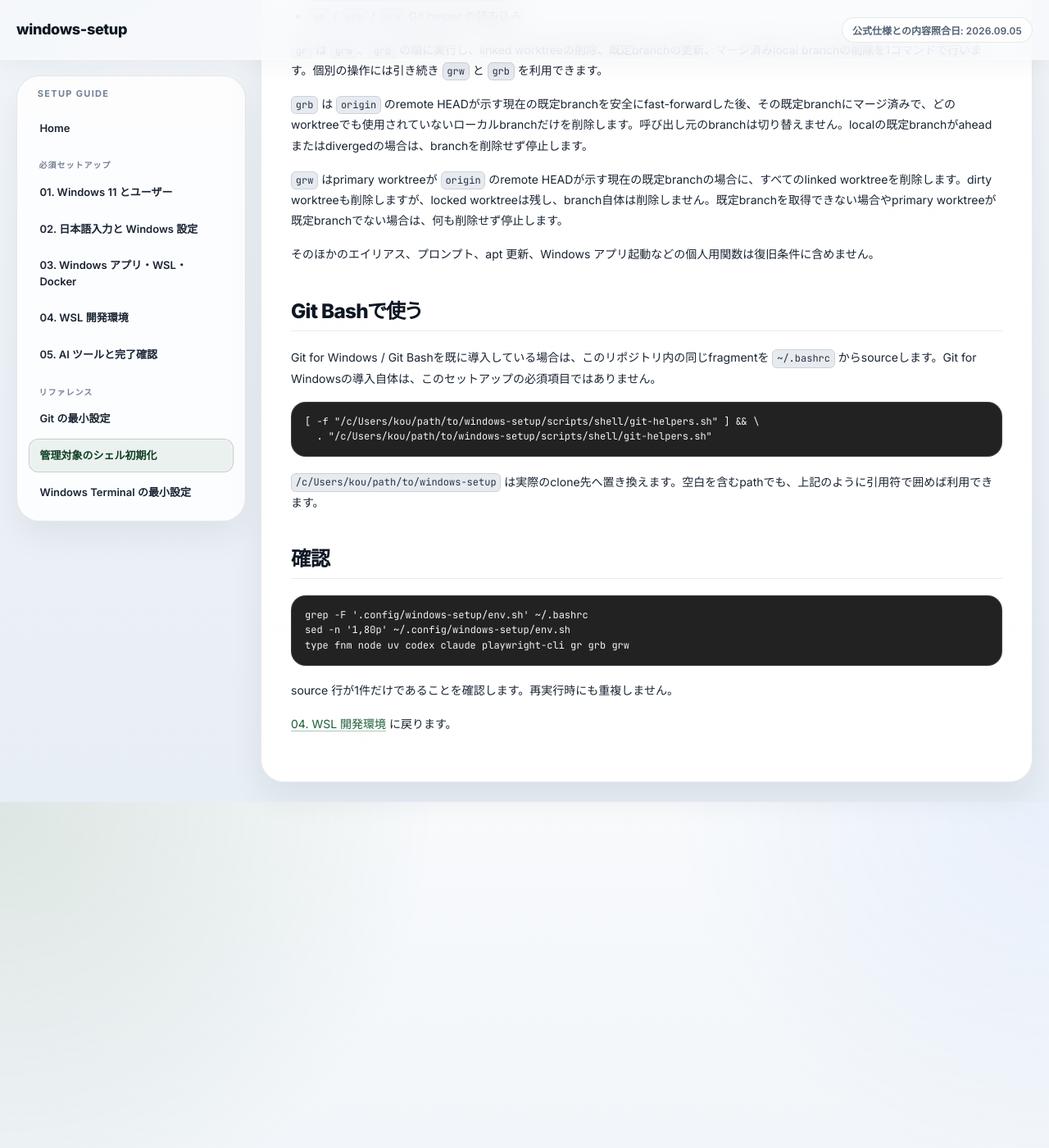
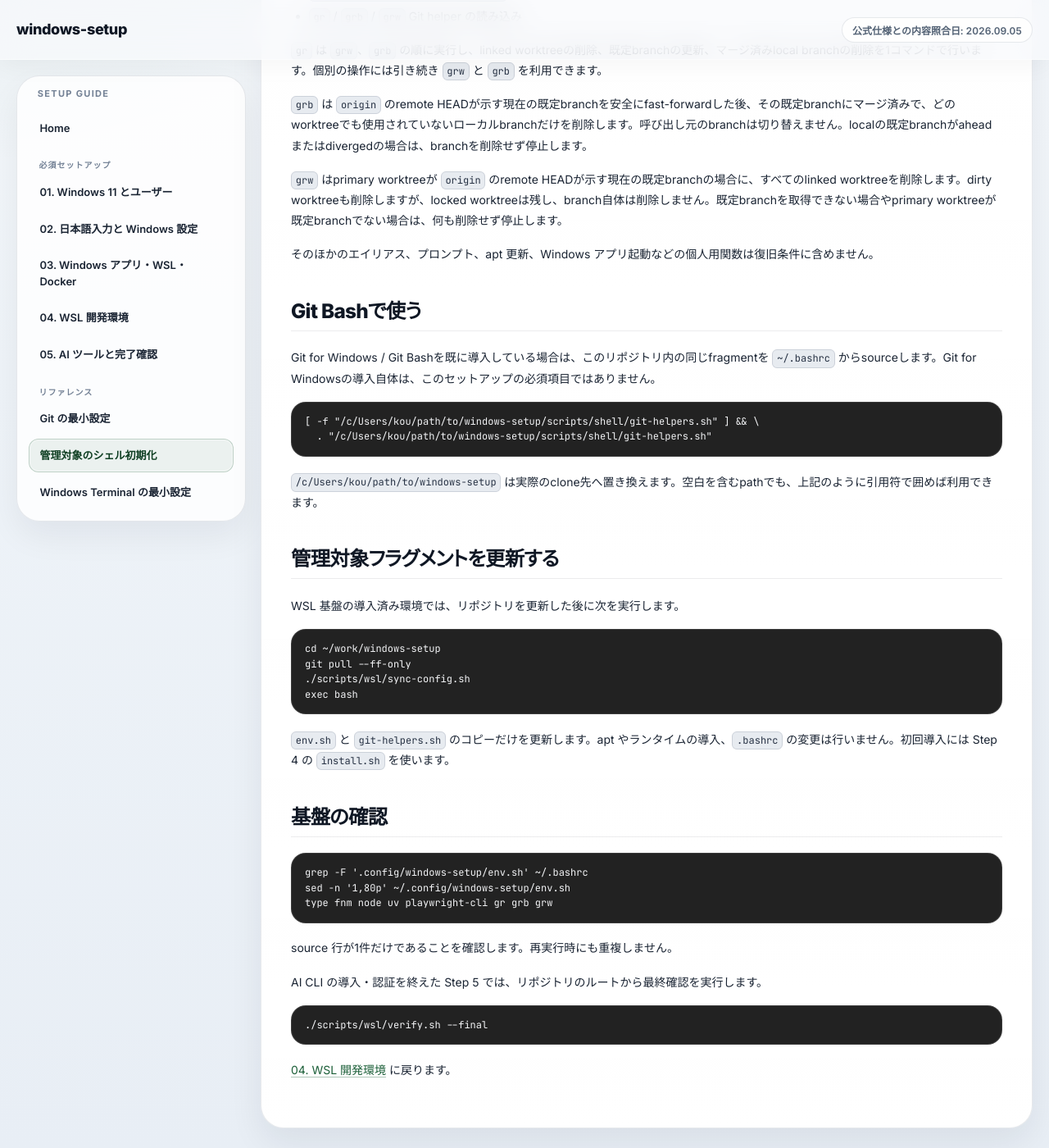
Before and after one commit to koumatsumoto/windows-setup-2026, a Jekyll site: the page built from docs/06-SHELL-CONFIG.md, in a window 1280 px wide and 1400 px high, scrolled down 422 px. Shown: the whole window at 82% size. Built offline with Jekyll 4.4.1, drawn with Linux system fonts in a browser that asks for light colours.

Commit message:
fix: セットアップの再開とGit完了確認を確実にする
Windowsの別セッションで展開先を再定義し、Git global設定の欠落を検出する。管理フラグメントのコピーを同期専用スクリプトへ共通化し、Python3はnative addon用のビルド基盤として維持する。

Refs #36

````diff
--- a/_includes/site-nav-links.html
+++ b/_includes/site-nav-links.html
@@ -8,13 +8,13 @@
   <li class="side-nav__item">
     <a href="{{ '/' | relative_url }}" {% if page.url == '/' %}aria-current="page"{% endif %}>{{ home_nav_label }}</a>
   </li>
-  <li class="side-nav__group" aria-hidden="true">必須セットアップ</li>
+  <li class="side-nav__group">必須セットアップ</li>
   {% for nav_page in setup_pages %}
     <li class="side-nav__item">
       <a href="{{ nav_page.url | relative_url }}" {% if nav_page.url == page.url %}aria-current="page"{% endif %}>{{ nav_page.nav_label | default: nav_page.title }}</a>
     </li>
   {% endfor %}
-  <li class="side-nav__group" aria-hidden="true">リファレンス</li>
+  <li class="side-nav__group">リファレンス</li>
   {% for nav_page in reference_pages %}
     <li class="side-nav__item">
       <a href="{{ nav_page.url | relative_url }}" {% if nav_page.url == page.url %}aria-current="page"{% endif %}>{{ nav_page.nav_label | default: nav_page.title }}</a>
--- a/docs/06-SHELL-CONFIG.md
+++ b/docs/06-SHELL-CONFIG.md
@@ -39,14 +39,33 @@ Git for Windows / Git Bashを既に導入している場合は、このリポジ
 
 `/c/Users/kou/path/to/windows-setup` は実際のclone先へ置き換えます。空白を含むpathでも、上記のように引用符で囲めば利用できます。
 
-## 確認
+## 管理対象フラグメントを更新する
+
+WSL 基盤の導入済み環境では、リポジトリを更新した後に次を実行します。
+
+```bash
+cd ~/work/windows-setup
+git pull --ff-only
+./scripts/wsl/sync-config.sh
+exec bash
+```
+
+`env.sh` と `git-helpers.sh` のコピーだけを更新します。apt やランタイムの導入、`.bashrc` の変更は行いません。初回導入には Step 4 の `install.sh` を使います。
+
+## 基盤の確認
 
 ```bash
 grep -F '.config/windows-setup/env.sh' ~/.bashrc
 sed -n '1,80p' ~/.config/windows-setup/env.sh
-type fnm node uv codex claude playwright-cli gr grb grw
+type fnm node uv playwright-cli gr grb grw
 ```
 
 source 行が1件だけであることを確認します。再実行時にも重複しません。
 
+AI CLI の導入・認証を終えた Step 5 では、リポジトリのルートから最終確認を実行します。
+
+```bash
+./scripts/wsl/verify.sh --final
+```
+
 [04. WSL 開発環境]({{ '/docs/04-UBUNTU-SETUP/' | relative_url }}) に戻ります。
````
Also changed, not shown: docs/03-WINDOWS-DEVELOPMENT-SETUP.md (+14 -0 lines), docs/04-UBUNTU-SETUP.md (+2 -2 lines), 6 other files.
